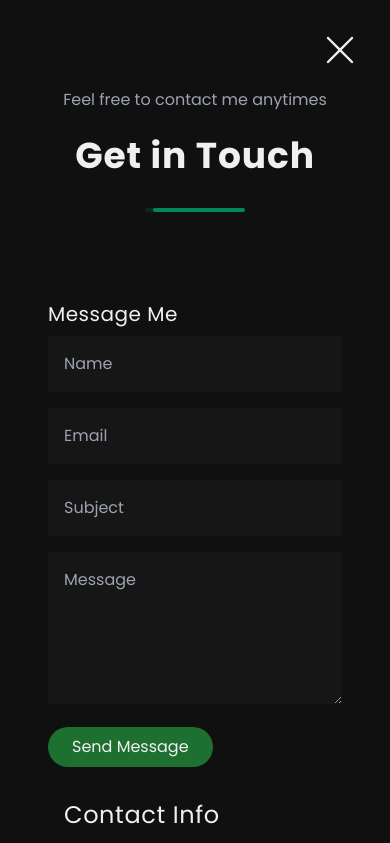
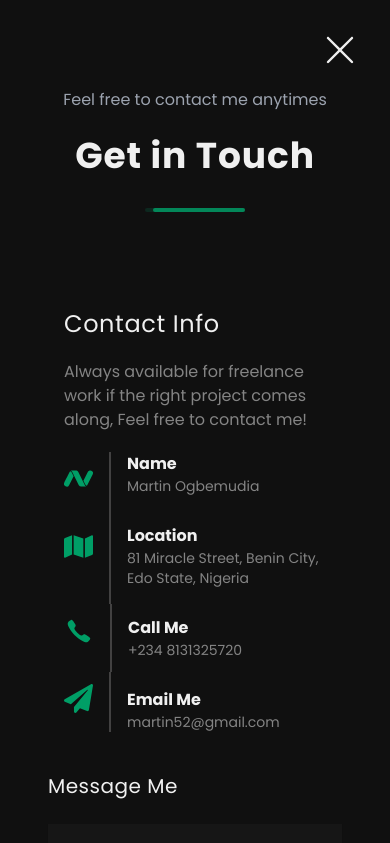
Before and after one commit to ogbemudiamartin/Potfolio-web, a React (Vite) app: page /contact in a window 390 px wide. Shown: the top 843 px of the page. Built offline with nearby package versions, Linux system fonts and the light colour scheme.

Commit message:
changed some tailwind styles

```diff
--- a/index.html
+++ b/index.html
@@ -10,10 +10,14 @@
       href="https://fonts.googleapis.com/css2?family=Poppins:ital,wght@0,100;0,200;0,300;0,400;0,500;0,600;0,700;0,800;0,900;1,100;1,200;1,300;1,400;1,500;1,600;1,700;1,800;1,900&display=swap"
       rel="stylesheet"
     />
+    <link href="https://unpkg.com/aos@2.3.1/dist/aos.css" rel="stylesheet" />
     <title>Vite + React</title>
   </head>
   <body>
     <div id="root"></div>
+    <script>
+      AOS.init();
+    </script>
     <script type="module" src="/src/main.jsx"></script>
   </body>
 </html>
--- a/package.json
+++ b/package.json
@@ -11,6 +11,7 @@
   },
   "dependencies": {
     "@emailjs/browser": "^4.4.1",
+    "aos": "^2.3.4",
     "emailjs": "^4.0.3",
     "framer-motion": "^11.3.8",
     "react": "^18.3.1",
--- a/src/components/About.jsx
+++ b/src/components/About.jsx
@@ -8,7 +8,6 @@ import { FaGithub } from "react-icons/fa";
 import { SiThirdweb } from "react-icons/si";
 import { FaArrowsAlt } from "react-icons/fa";
 import { motion as m } from 'framer-motion';
-
 const About = () => {
 
     return (
@@ -70,8 +69,8 @@ const About = () => {
               <a href="/public/Resume.pdf" download="Martin_CV.pdf">Download CV</a>
               </button>
             </div>
-            <div className="border-solid border-[1px] border-[#353434] rounded-md mt-4 h-[1px] w-[5vw]"></div>
-            <div className="flex text-xl items-center justify-center gap-4 text-[#969696]">
+            <div className="border-solid border-[1px] hidden md:block border-[#353434] rounded-md mt-4 h-[1px] w-[5vw]"></div>
+            <div className="flex text-xl items-center justify-center  gap-4 text-[#969696]">
                 <a href="https://www.linkedin.com/in/ogbemudia-martin-4a8226235/" target="_blank"><FaLinkedin /></a>
                 <a href="" target="_blank"><FaFacebook /></a>
                 <a href="" target="_blank"><FaXTwitter /></a>
@@ -89,7 +88,7 @@ const About = () => {
         <h2 className="text-[#969696] pb-4">Services i offer</h2>
         <h1 className="font-extrabold text-4xl">My Services</h1>
         <div className=" md:flex md:flex-row flex-col items-center justify-center gap-6 pt-[3rem]">
-          <div className="flex flex-col hover:border-b-2 hover:border-solid  hover:border-[#038759] items-start shadow-md rounded-sm justify-center mb-6 md:mb-0  p-9 gap-3 bg-[#161616]">
+          <div className="flex flex-col hover:border-b-2 hover:border-solid  hover:border-[#038759] items-start shadow-md rounded-sm justify-center mb-6 md:mb-0  p-9 gap-3 bg-[#161616]" >
           <SiThirdweb className="text-[#038759] text-[3.5rem]"/>
           <h1 className="font-bold text-xl">Web Development</h1>
           <p className="text-[#636363] leading-7">Creating custom websites that reflect your unique business vision</p>
--- a/src/components/Contact.jsx
+++ b/src/components/Contact.jsx
@@ -59,11 +59,11 @@ const Contact = () => {
     </div>
 
     <div className="md:px-[3.5rem] px-[1rem]">
-      <div className=" tracking-wide pb-2 text-xl">Message Me</div>
 
-      <div className="flex flex-col  lg:flex-row items-center justify-between">
+      <div className="flex flex-col-reverse  lg:flex-row items-center justify-between">
         {/* contact us */}
-        <div className="flex flex-col w-full  items-start justify-start">
+        <div className="flex flex-col pt-10 md:pt-0 w-full  items-start justify-start">
+        <div className=" tracking-wide pb-[1.5rem] text-xl">Message Me</div>
           {/* form */}
         <form action="" ref={form} onSubmit={sendEmail} className="outline-none w-full">
         <div className="flex flex-col md:flex-row gap-0 md:gap-6 ">
@@ -97,7 +97,7 @@ const Contact = () => {
         </div>
 
         {/* contact info */}
-        <div className="flex flex-col pt-8 relative bottom-0 lg:bottom-[3.5rem] pl-[1rem] lg:pl-[3rem] items-start gap-3 justify-start">
+        <div className="flex flex-col pt-2 md:pt-8 relative bottom-0 lg:bottom-[3.5rem] pl-[1rem] lg:pl-[3rem] items-start gap-3 justify-start">
         <div className=" tracking-wide text-2xl pb-2 ">Contact Info</div>
         <h2 className="text-[#848484]  pb-2">
         Always available for freelance work if the right project comes along, Feel free to contact me!
--- a/src/components/Home.jsx
+++ b/src/components/Home.jsx
@@ -79,7 +79,7 @@ function Home() {
           }
           </button>
           {isOPen &&
-           <nav className='flex md:hidden  absolute   top-[5rem]  right-[2rem] p-4 w-[28vw]    bg-[#192324] items-start justify-start  '>
+           <nav className='flex md:hidden  absolute   top-[5rem]  right-[2rem] p-4 w-[39vw] md:w-[34vw] lg:w-[28vw]    bg-[#192324] items-start justify-start  '>
            <div className="flex flex-col   items-start justify-center flex-wrap
             no-underline  gap-6 text-white  ">
           <Link to="/about" className='pr-[3rem]'>About</Link>
--- a/src/components/Portfolio.jsx
+++ b/src/components/Portfolio.jsx
@@ -25,7 +25,7 @@ const Portfolio = () => {
     </m.div>
 
 
-    <div className="fixed right-0 pr-8 items-end justify-end text-4xl">
+    <div className="fixed right-0 pr-8 items-end justify-end z-10 text-4xl">
     <Link to="/"><RxCross1 /></Link>
     </div>
     <div className="flex flex-col items-center justify-center pt-[2rem] gap-[1.5rem] pb-[5.5rem]">
--- a/src/components/Projects.jsx
+++ b/src/components/Projects.jsx
@@ -35,7 +35,7 @@ const Projects = () => {
   };
 
   return (
-    <div className="max-w-6xl mx-auto">
+    <div className="max-w-6xl mx-auto z-[-0]">
       <main className="flex flex-wrap justify-center">
         {items.map((item, index) => {
           const svgRef = useRef(null);
@@ -66,7 +66,7 @@ const Projects = () => {
                     <circle ref={clipRef} cx="0" cy="0" r="150" fill="#000" />
                   </clipPath>
                 </defs>
-                <text fill="white" className="text-white text-sm  font-bold text-center transform-translate-x-1/2 -translate-y-1/2" x="20%" y="100%" dy="5em">
+                <text fill="white" className="text-white text-sm  font-bold text-center transform-translate-x-1/2 -translate-y-1/2" x="24%" y="100%" dy="5em">
                   {item.t}
                 </text>
                 <g className='' clipPath={`url(#clip-${index})`}>
--- a/src/components/Resumes.jsx
+++ b/src/components/Resumes.jsx
@@ -35,7 +35,7 @@ transition={{ duration:0.5, ease: [0.22, 1, 0.36, 1]}}
 <Loadanimat />
 </div>
 
-<div className="px-[3rem]">
+<div className="px-[1rem] md:px-[3rem]">
   <div className="flex items-center justify-between gap-4 flex-wrap">
     <div className="">
       <h1 className="font-bold text-xl pb-4">Education</h1>
```
Also changed, not shown: 1 other file (tests, documents, lock files or other folders).
